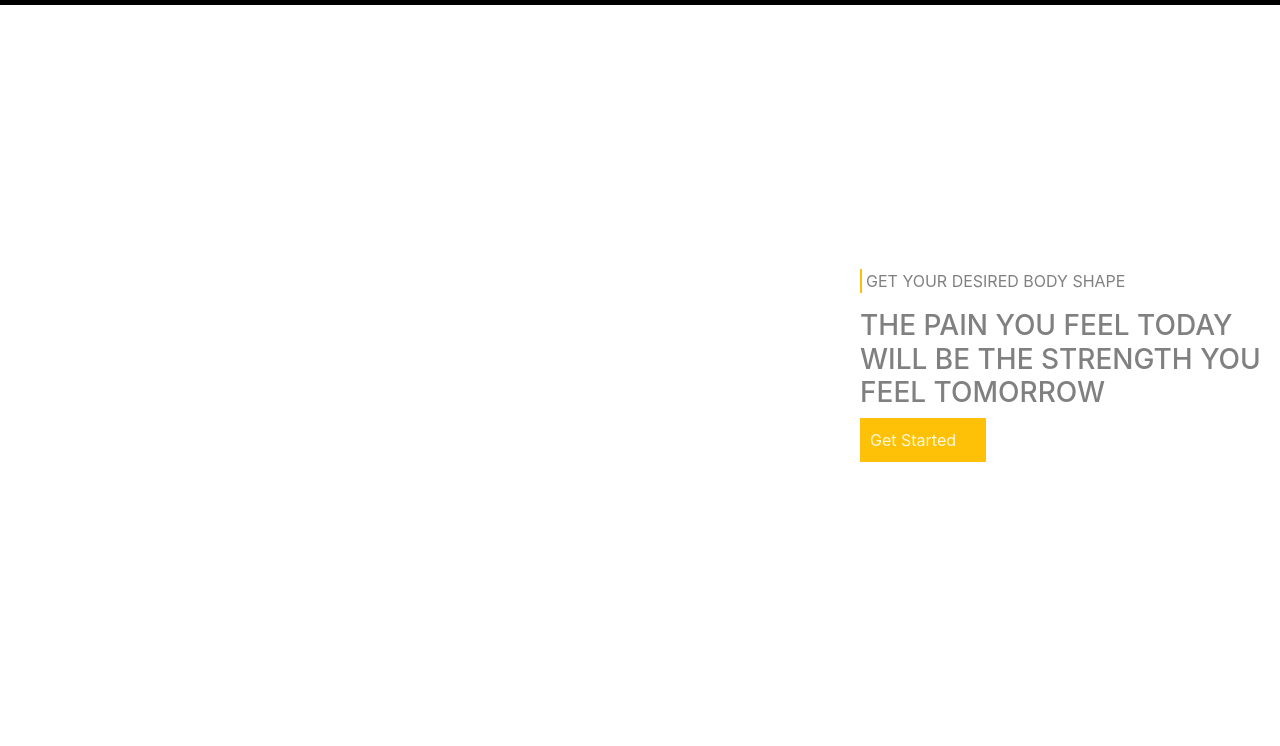
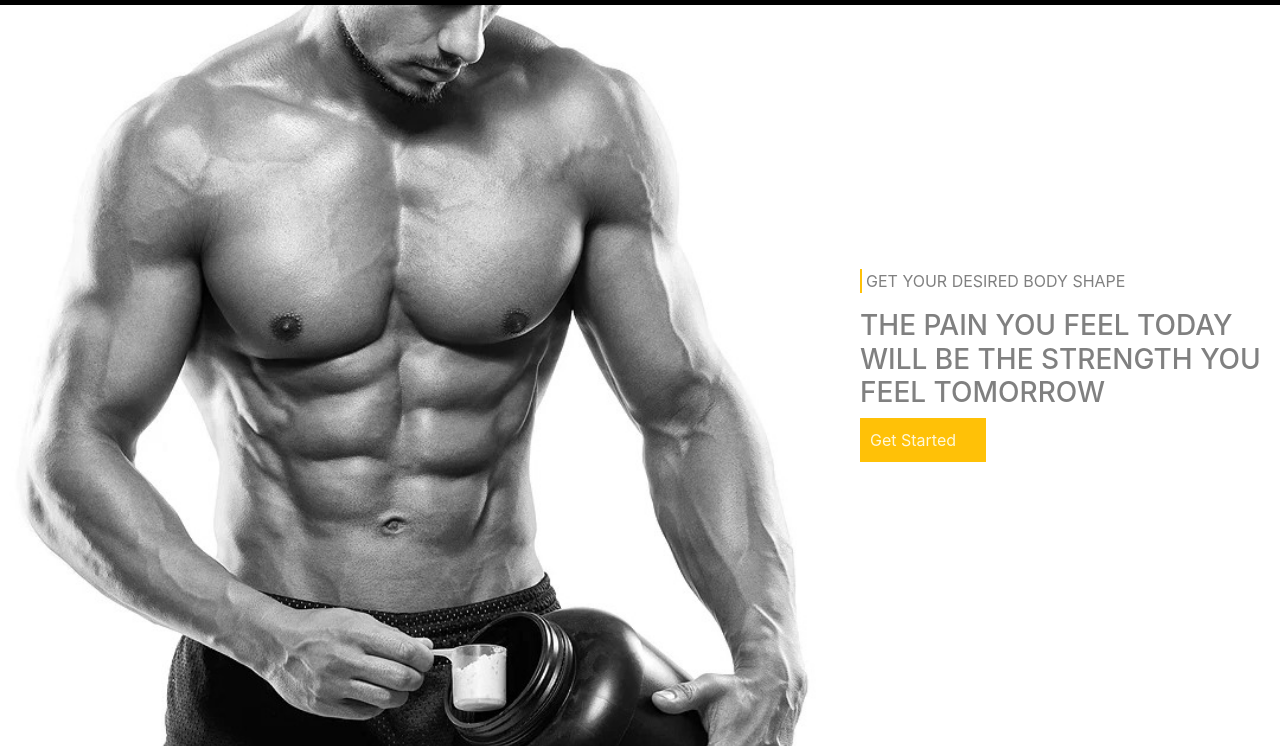
Before and after one commit to Sopuru-surplus/Fitness-gym, a plain HTML site: page index.html in a window 1280 px wide. Shown: the part 51-797 px from the top of the page. Drawn offline with nearby package versions, Linux system fonts and the light colour scheme.

Commit message:
Update index.css

```diff
--- a/index.css
+++ b/index.css
@@ -44,7 +44,7 @@ img{
 }
 
 .section-one{
-    background-image: url('../bootstrap/images/supplement_protein_powder_copy.jpg');
+    background-image: url('../images/supplement_protein_powder_copy.jpg');
     background-size: contain;
     background-repeat: no-repeat;
     background-position: left;
```
